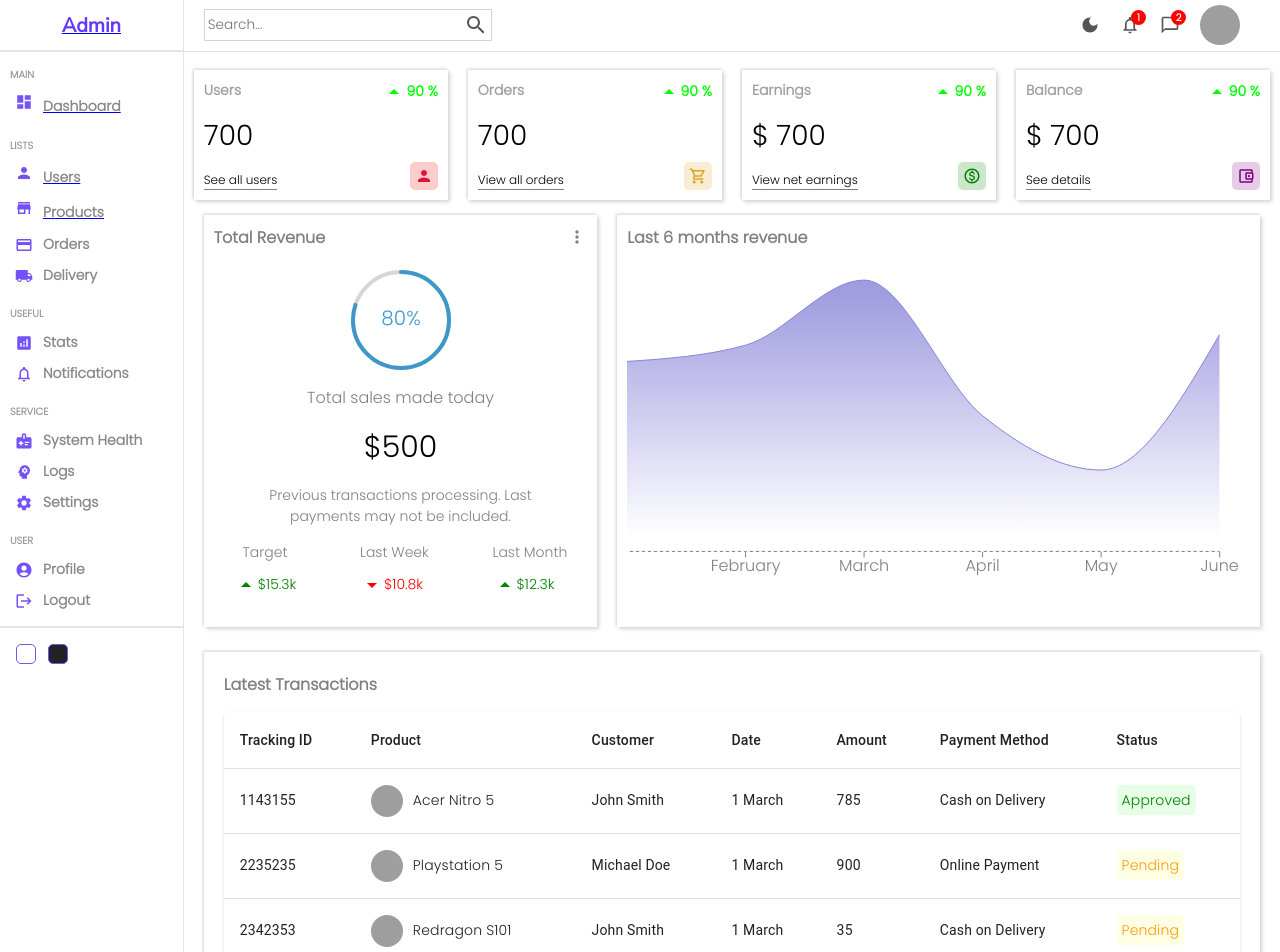
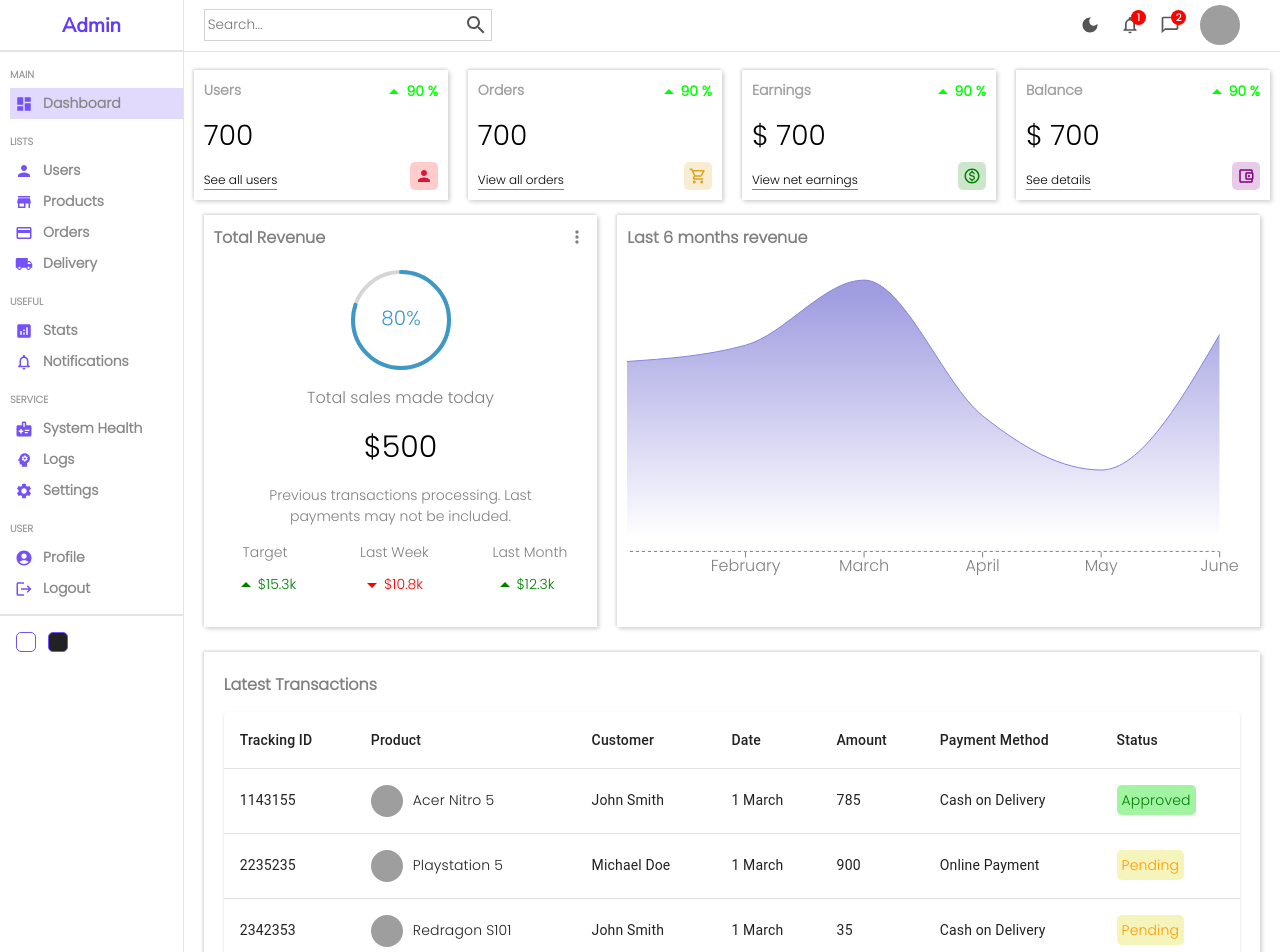
Before and after one commit to okhuaroboosayuki/Dashboard, a React (Vite) app: page / in a window 1280 px wide. Shown: the top 952 px of the page. Built offline with nearby package versions, Linux system fonts and the light colour scheme; grey boxes are pictures that could not be loaded.

Commit message:
implemented necessary styles on their respective components

```diff
--- a/src/assets/css/style.css
+++ b/src/assets/css/style.css
@@ -15,3 +15,7 @@
 li{
     list-style: none;
 }
+
+a{
+    text-decoration: none;
+}
--- a/src/assets/scss/datatable.scss
+++ b/src/assets/scss/datatable.scss
@@ -2,6 +2,26 @@
     height: 500px;
     width: 100%;
     padding: 20px;
+
+    .data_table_title{
+        width: 100%;
+        font-size: 24px;
+        color: gray;
+        margin-bottom: 10px;
+        display: flex;
+        align-items: center;
+        justify-content: space-between;
+
+        .link{
+            color: green;
+            font-size: 16px;
+            font-weight: 400;
+            padding: 5px;
+            border: 1px solid green;
+            border-radius: 5px;
+            cursor: pointer;
+        }
+    }
 
     .cell_with_image{
         display: flex;
@@ -21,12 +41,12 @@
         border-radius: 5px;
 
         &.active{
-            background-color: #e6ffe6;
+            background-color: #77ee77c7;
             color: green;
         }
         &.pending{
-            background-color: #ffffe6;
-            color: #ff9900;
+            background-color: #f8f8b9d2;
+            color: #9c5e00;
         }
         &.passive{
             background-color: #ffe6e6;
--- a/src/assets/scss/navbar.scss
+++ b/src/assets/scss/navbar.scss
@@ -5,6 +5,11 @@
     align-items: center;
     font-size: .875rem;
     color: #555;
+    // position: sticky;
+    // top: 0;
+    // left: 0;
+    // z-index: 300;
+    // background-color: white;
 
     .wrapper{
         display: flex;
--- a/src/assets/scss/sidebar.scss
+++ b/src/assets/scss/sidebar.scss
@@ -45,6 +45,11 @@
                 background-color: #ece8ff;
             }
 
+            a{
+                display: flex;
+                align-items: center;
+            }
+
             .icon{
                 font-size: 1.125rem;
                 margin-right: 10px;
@@ -55,6 +60,14 @@
                 font-size: .875rem;
                 font-weight: 600;
                 color: #888;
+            }
+        }
+
+        .active{
+            background-color: #e1dafc;
+
+            &:hover{
+                background-color: #e1dafc;
             }
         }
     }
--- a/src/assets/scss/table.scss
+++ b/src/assets/scss/table.scss
@@ -17,11 +17,11 @@
         border-radius: 5px;
 
         &.Approved{
-            background-color: #e6ffe6;
+            background-color: #a2f3a2;
             color: green;
         }
         &.Pending{
-            background-color: #ffffe6;
+            background-color: #f5f5bb;
             color: #ff9900;
         }
     }
```
